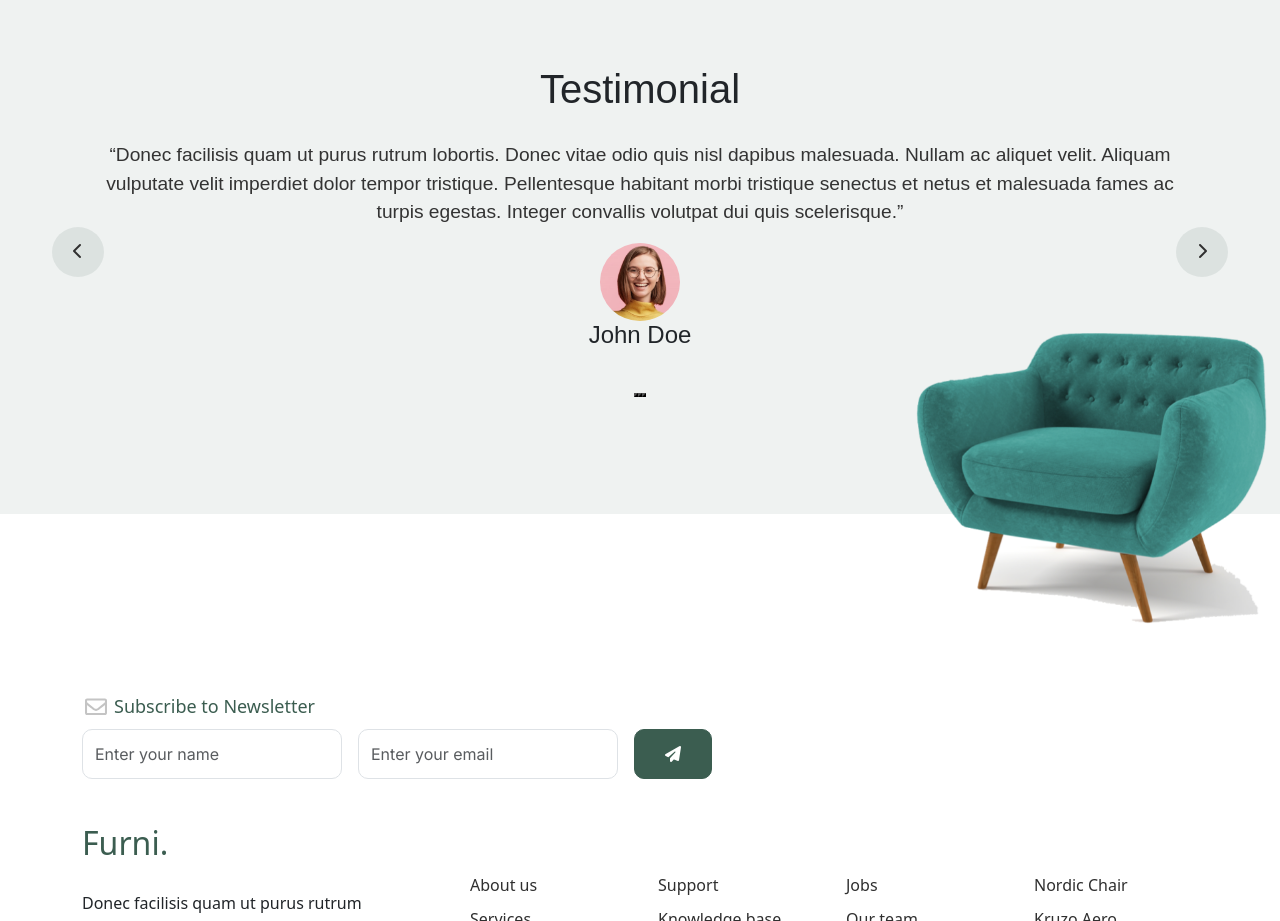
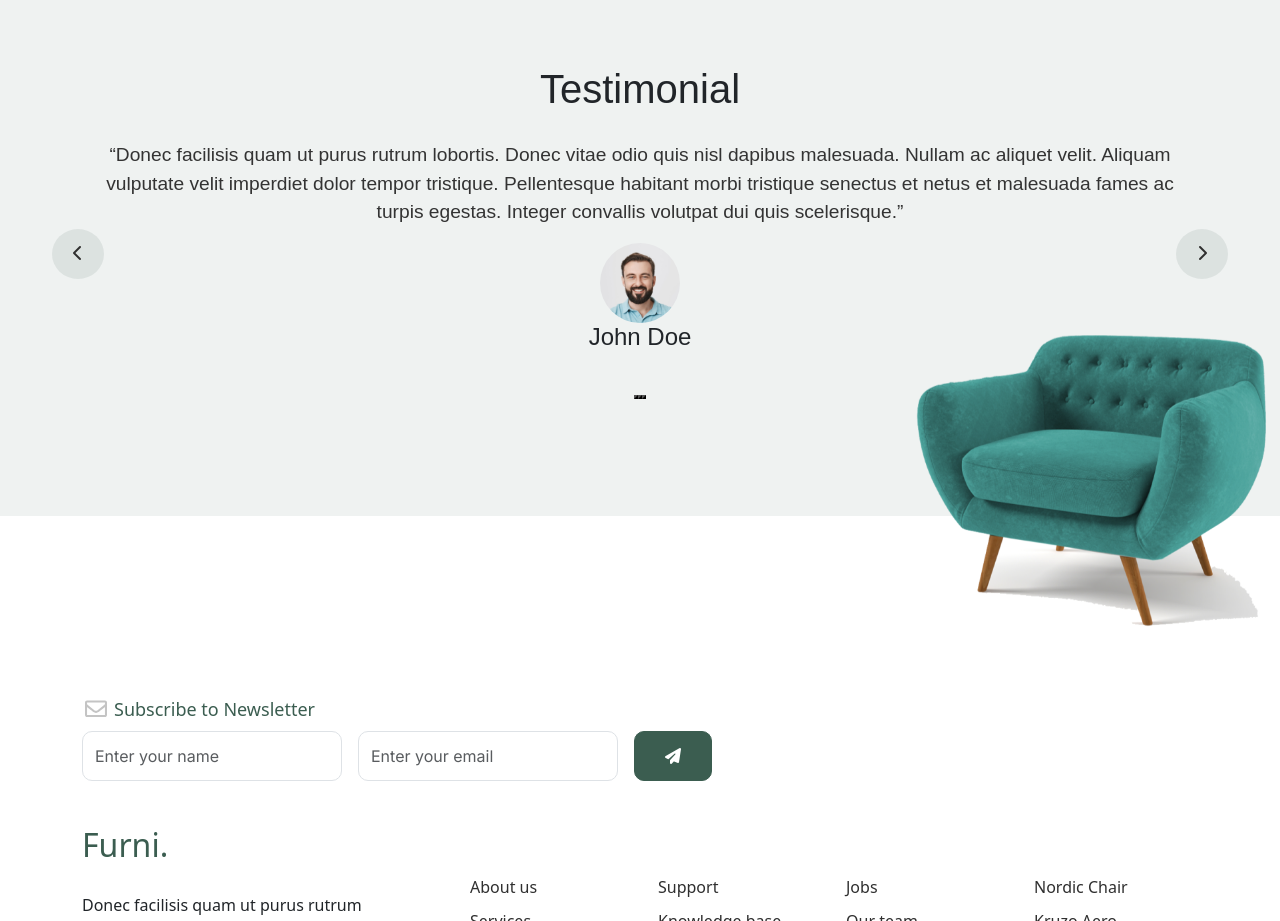
Before and after one commit to ghulamali17/furni-furniture-ecommerce-website-template, a plain HTML site: page blog.html in a window 1280 px wide. Shown: the part 1980-2901 px from the top of the page. Drawn offline with nearby package versions, Linux system fonts and the light colour scheme.

Commit message:
Testimonial image update

```diff
--- a/blog.html
+++ b/blog.html
@@ -204,7 +204,23 @@
                   dui quis scelerisque.”
                 </p>
                 <img
-                  src="./images/person-1.png"
+                  src="./images/person_4.jpg"
+                  alt="John Doe"
+                  class="img-fluid testimonial-img"
+                />
+                <h4>Sara</h4>
+              </div>
+              <div class="testimonial">
+                <p>
+                  “Donec facilisis quam ut purus rutrum lobortis. Donec vitae
+                  odio quis nisl dapibus malesuada. Nullam ac aliquet velit.
+                  Aliquam vulputate velit imperdiet dolor tempor tristique.
+                  Pellentesque habitant morbi tristique senectus et netus et
+                  malesuada fames ac turpis egestas. Integer convallis volutpat
+                  dui quis scelerisque.”
+                </p>
+                <img
+                src="./images/person_2.jpg"
                   alt="John Doe"
                   class="img-fluid testimonial-img"
                 />
@@ -220,27 +236,11 @@
                   dui quis scelerisque.”
                 </p>
                 <img
-                  src="./images/person-1.png"
+                src="./images/person_3.jpg"
                   alt="John Doe"
                   class="img-fluid testimonial-img"
                 />
-                <h4>John Doe</h4>
-              </div>
-              <div class="testimonial">
-                <p>
-                  “Donec facilisis quam ut purus rutrum lobortis. Donec vitae
-                  odio quis nisl dapibus malesuada. Nullam ac aliquet velit.
-                  Aliquam vulputate velit imperdiet dolor tempor tristique.
-                  Pellentesque habitant morbi tristique senectus et netus et
-                  malesuada fames ac turpis egestas. Integer convallis volutpat
-                  dui quis scelerisque.”
-                </p>
-                <img
-                  src="./images/person-1.png"
-                  alt="John Doe"
-                  class="img-fluid testimonial-img"
-                />
-                <h4>John Doe</h4>
+                <h4>Jhon Smith</h4>
               </div>
             </div>
             <div id="controls">
```
Also changed, not shown: index.html (+19 -19 lines), services.html (+19 -19 lines).
